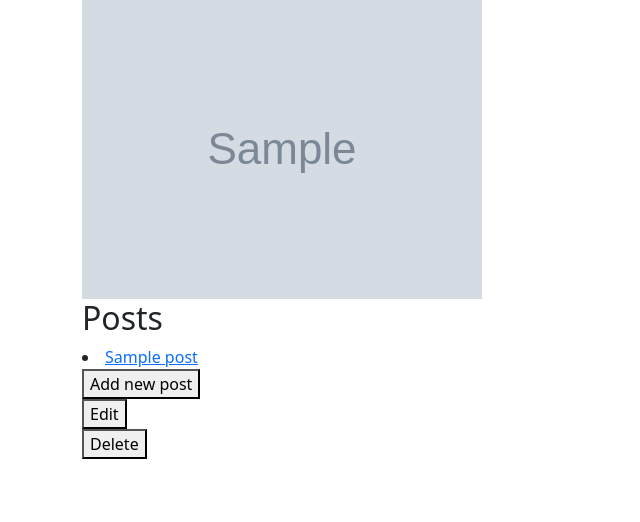
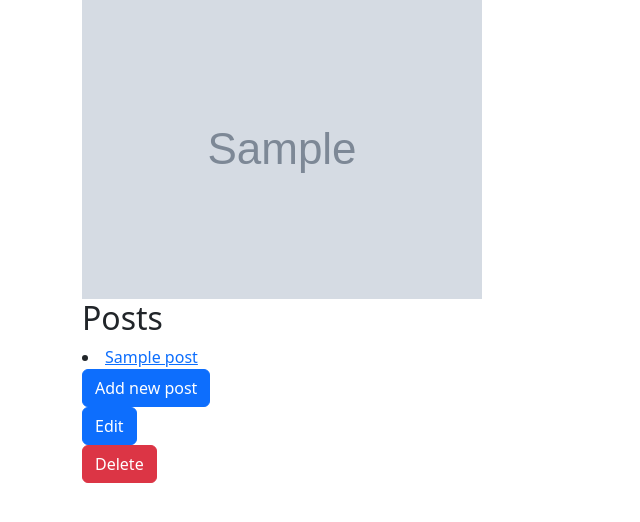
Before and after one commit to iam8/23-Blogly, a Flask app: page /users/1 in a window 1280 px wide. Shown: the part 105-627 px from the top of the page, without its empty margins (0-640 px from the left). Run offline with Flask 3, Linux system fonts and the light colour scheme; tables that the repository leaves empty hold one stand-in row (values such as "Sample post"); grey boxes marked "Sample" are stand-in pictures.

Commit message:
Change alt attribute on user profile image; add Bootstrap classes to buttons

```diff
--- a/templates/user_details.jinja2
+++ b/templates/user_details.jinja2
@@ -13,7 +13,7 @@
 {% block content %}
 
     <h1>{{ user.get_full_name() }}</h1>
-    <img src="{{ user.image_url }}" alt="User profile image">
+    <img src="{{ user.image_url }}" alt="{{ user.get_full_name() }}" class="img-fluid">
 
     <h2>Posts</h2>
     {% for post in posts %}
@@ -23,15 +23,15 @@
     {% endfor %}
 
     <form action="/users/{{ user.id }}/posts/new" method="GET">
-        <button>Add new post</button>
+        <button class="btn btn-primary btn-sml">Add new post</button>
     </form>
 
     <form action="/users/{{ user.id }}/edit" method="GET">
-        <button>Edit</button>
+        <button class="btn btn-primary btn-sml">Edit</button>
     </form>
 
     <form action="/users/{{ user.id }}/delete" method="POST">
-        <button>Delete</button>
+        <button class="btn btn-danger btn-sml">Delete</button>
     </form>
 
 {% endblock content %}
```
